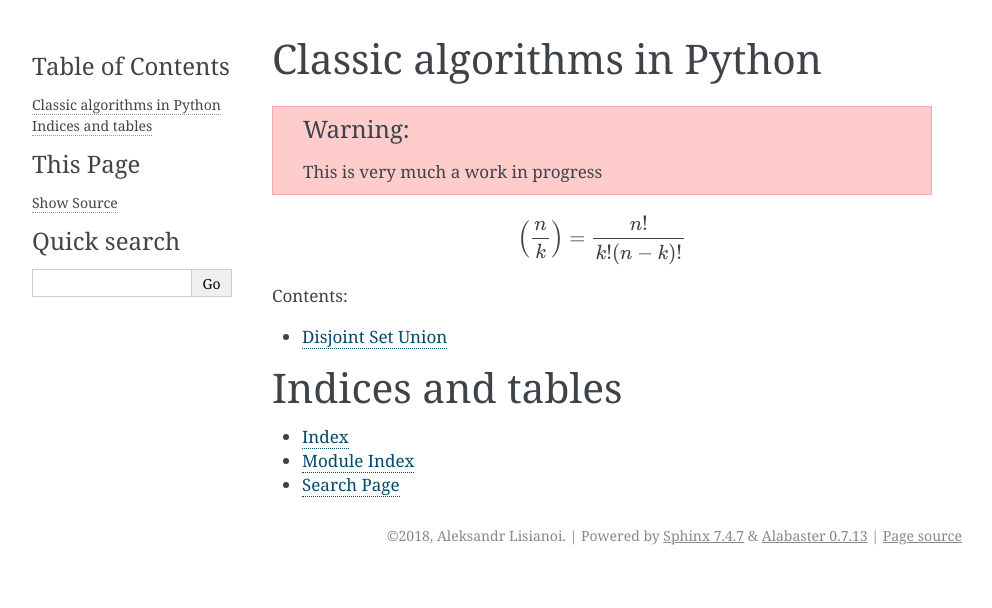
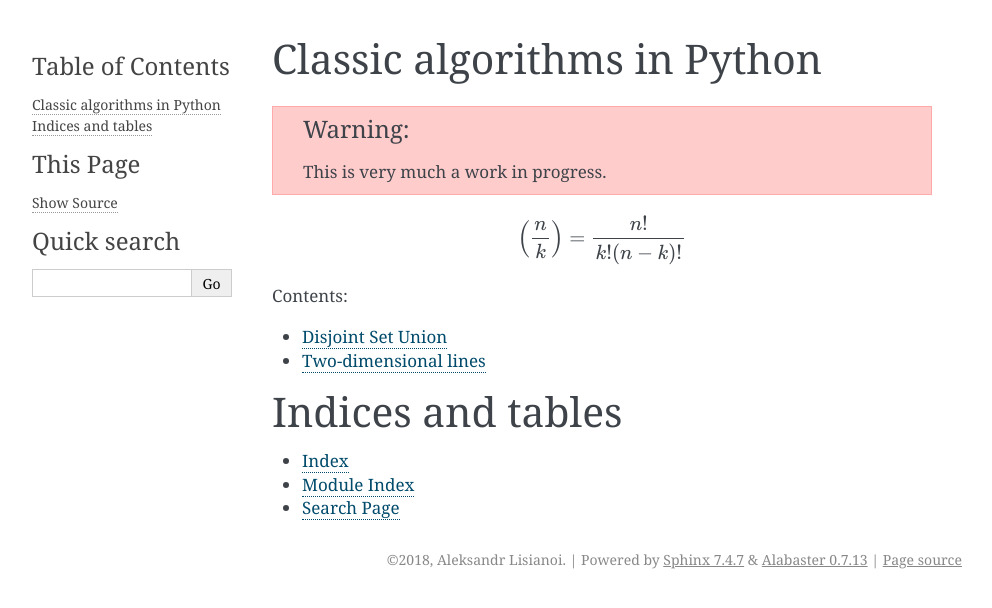
Before and after one commit to algos-all/algos-py, a Sphinx documentation site: the page built from docs/source/index.rst, in a window 1280 px wide. Shown: the top 608 px of the page, without its empty margins (148-1140 px from the left). Built offline with Sphinx 7.4.7, drawn with Linux system fonts in a browser that asks for light colours.

Commit message:
Add sphinx'y docs stub for line2d.py

```diff
--- a/docs/source/index.rst
+++ b/docs/source/index.rst
@@ -1,7 +1,7 @@
 Classic algorithms in Python
 ============================
 
-.. warning:: This is very much a work in progress
+.. warning:: This is very much a work in progress.
 
 .. math::
 
@@ -12,6 +12,7 @@ Classic algorithms in Python
    :caption: Contents:
 
    src/dsu
+   src/geometry/line2d
 
 
 
--- /dev/null
+++ b/docs/source/src/geometry/line2d.rst
@@ -0,0 +1,5 @@
+Two-dimensional lines
+=====================
+
+.. currentmodule:: src.geometry.line2d
+.. autofunction:: standard_line
```
